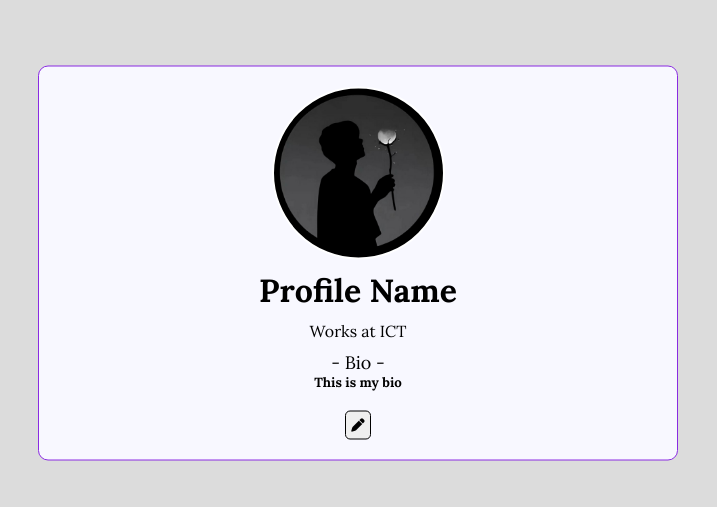
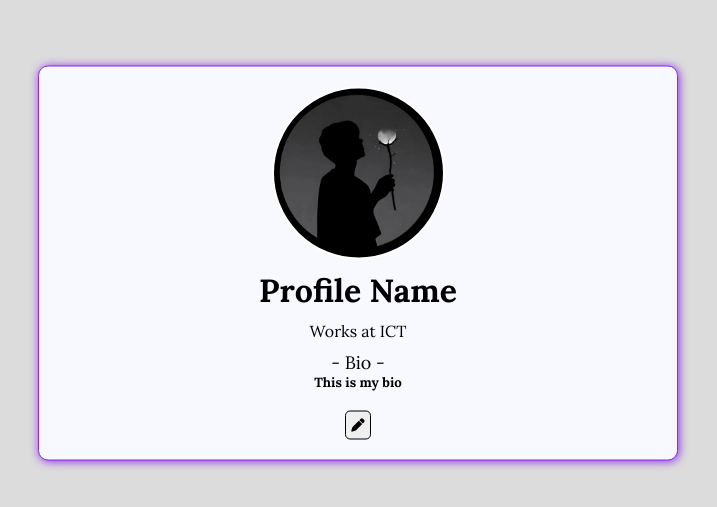
Before and after one commit to WILLIAMS-creator672/profile-card, a plain HTML site: page index.html in a window 1280 px wide. Shown: the part 137-644 px from the top of the page, without its empty margins (282-999 px from the left). Drawn offline with Linux system fonts and the light colour scheme.

Commit message:
modified file contents

```diff
--- a/styles.css
+++ b/styles.css
@@ -24,6 +24,7 @@ body {
     align-items: center;
     gap: 10px;
     background-color: ghostwhite;
+    box-shadow: 1px 1px 10px blueviolet;
 }
 
 @media screen and (max-width: 620px) {
@@ -70,14 +71,15 @@ body {
     text-align: center;
     /* border: 2px solid red; */
 }
+
 @media screen and (max-width: 820px) {
-   .bio-div h5 {
+    .bio-div h5 {
         width: 320px;
     }
 }
 
 @media screen and (max-width: 620px) {
-   .bio-div h5 {
+    .bio-div h5 {
         width: 250px;
     }
 }
```
Also changed, not shown: index.html (+1 -0 lines).
